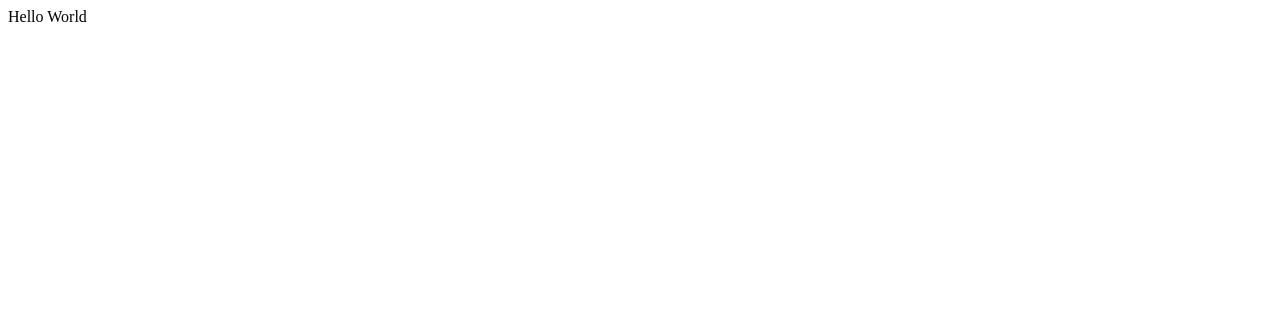
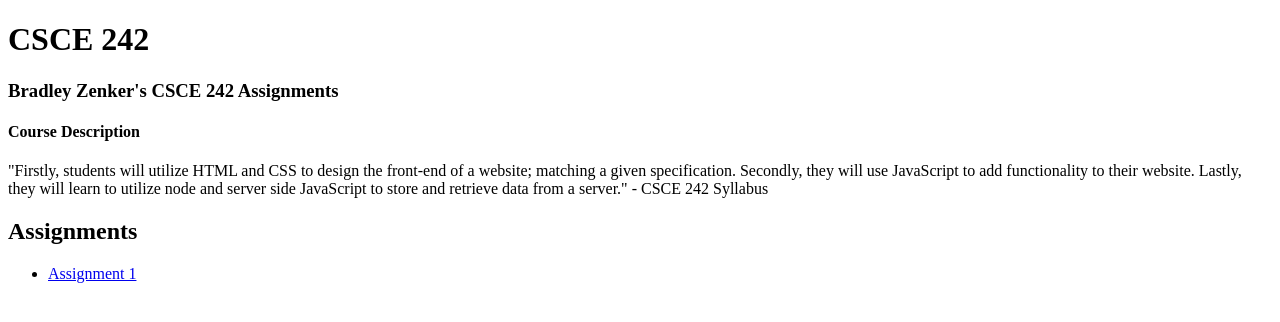
Before and after one commit to Bzenker29/Bzenker29.github.io, a plain HTML site: page index.html in a window 1280 px wide. Drawn offline with Linux system fonts and the light colour scheme.

Commit message:
updating files

```diff
--- a/index.html
+++ b/index.html
@@ -1 +1,35 @@
-Hello World
+<!DOCTYPE html>
+<html lang="en">
+
+<head>
+    <title>Bradley's Website </title>
+</head>
+
+<body>
+
+<h1> CSCE 242 </h1>
+<h3> Bradley Zenker's CSCE 242 Assignments </h3>
+
+
+<h4> Course Description </h4>
+<p> "Firstly, students will utilize HTML and CSS to design the front-end of a website;
+    matching a given specification. Secondly, they will use JavaScript to add
+    functionality to their website. Lastly, they will learn to utilize node and server side
+    JavaScript to store and retrieve data from a server." - CSCE 242 Syllabus </p>
+
+
+    <h2> Assignments </h2>
+
+    <ul>
+        <li> <a href="https://dropbox.cse.sc.edu/mod/assign/view.php?id=3100">Assignment 1</a> </li>
+
+
+
+    </ul>
+
+
+</body>
+
+
+
+</html>
```
Also changed, not shown: 3 other files.
